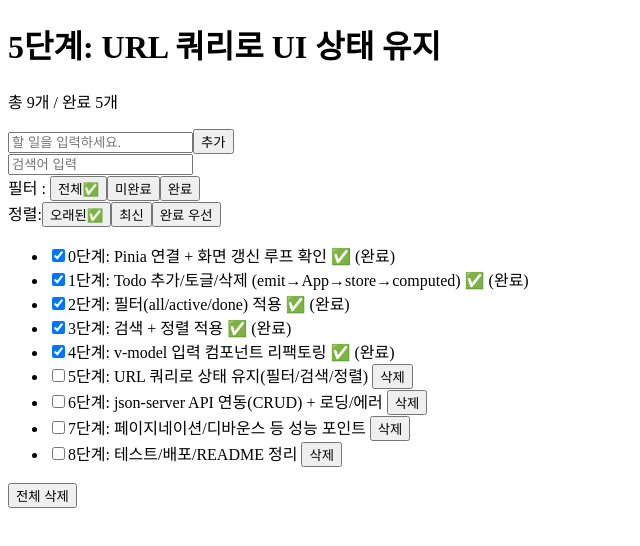
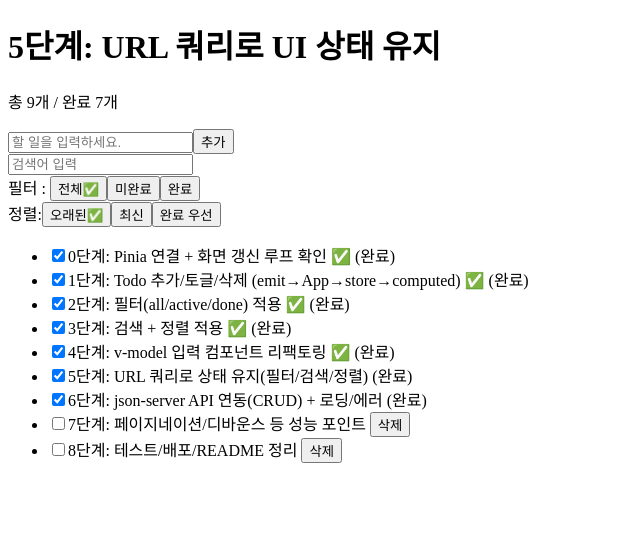
Before and after one commit to skantdlv9491-blip/vue3-pinia-mini-todo, a Vue app: page / in a window 1280 px wide. Shown: the top 546 px of the page, without its empty margins (0-640 px from the left). Built offline with nearby package versions, Linux system fonts and the light colour scheme; data requests are answered from the project's data file.

Commit message:
feat: 6단계 완료 - json-server API 연동 및 CRUD 구현

```diff
--- /dev/null
+++ b/db.json
@@ -0,0 +1,49 @@
+{
+  "todos": [
+    {
+      "id": 1,
+      "text": "0단계: Pinia 연결 + 화면 갱신 루프 확인 ✅",
+      "done": true
+    },
+    {
+      "id": 2,
+      "text": "1단계: Todo 추가/토글/삭제 (emit→App→store→computed) ✅",
+      "done": true
+    },
+    {
+      "id": 3,
+      "text": "2단계: 필터(all/active/done) 적용 ✅",
+      "done": true
+    },
+    {
+      "id": 4,
+      "text": "3단계: 검색 + 정렬 적용 ✅",
+      "done": true
+    },
+    {
+      "id": 5,
+      "text": "4단계: v-model 입력 컴포넌트 리팩토링 ✅",
+      "done": true
+    },
+    {
+      "id": 6,
+      "text": "5단계: URL 쿼리로 상태 유지(필터/검색/정렬)",
+      "done": true
+    },
+    {
+      "id": 7,
+      "text": "6단계: json-server API 연동(CRUD) + 로딩/에러",
+      "done": true
+    },
+    {
+      "id": 8,
+      "text": "7단계: 페이지네이션/디바운스 등 성능 포인트",
+      "done": false
+    },
+    {
+      "id": 9,
+      "text": "8단계: 테스트/배포/README 정리",
+      "done": false
+    }
+  ]
+}
--- a/package.json
+++ b/package.json
@@ -5,8 +5,7 @@
   "type": "module",
   "scripts": {
     "dev": "vite",
-    "build": "vue-tsc -b && vite build",
-    "preview": "vite preview"
+    "api": "json-server --watch db.json --port 3001"
   },
   "dependencies": {
     "pinia": "^3.0.4",
@@ -17,6 +16,7 @@
     "@types/node": "^24.10.1",
     "@vitejs/plugin-vue": "^6.0.1",
     "@vue/tsconfig": "^0.8.1",
+    "json-server": "^0.17.4",
     "typescript": "~5.9.3",
     "vite": "^7.2.4",
     "vue-tsc": "^3.1.4"
--- a/src/App.vue
+++ b/src/App.vue
@@ -1,5 +1,5 @@
 <script setup lang="ts">
-import { computed, watch, ref } from "vue";
+import { computed, watch, ref, onMounted } from "vue";
 import { useRoute, useRouter } from "vue-router";
 
 import TodoInput from "./components/TodoInput.vue";
@@ -15,7 +15,6 @@ import type {
 import { useTodoStore } from "./stores/todoStore";
 
 const todoStore = useTodoStore();
-
 const route = useRoute();
 const router = useRouter();
 
@@ -95,6 +94,10 @@ watch(
   { deep: false },
 );
 
+onMounted(() => {
+  todoStore.fetchTodos();
+});
+
 const todoView = computed(() => {
   let result = [...todoStore.todos];
   if (filter.value === "active") {
@@ -133,9 +136,6 @@ const onToggle = (id: number) => {
 const onRemove = (id: number) => {
   todoStore.removeTodo(id);
 };
-const onClearAll = () => {
-  todoStore.clearAll();
-};
 </script>
 
 <template>
@@ -148,7 +148,5 @@ const onClearAll = () => {
     <TodoSort v-model="sort" />
 
     <TodoList :todos="todoView" @toggle="onToggle" @remove="onRemove" />
-
-    <button type="button" @click="onClearAll">전체 삭제</button>
   </main>
 </template>
--- a/src/stores/todoStore.ts
+++ b/src/stores/todoStore.ts
@@ -1,3 +1,19 @@
+// src/stores/todoStore.ts
+// ============================================
+// [Pinia Store - json-server API 연동]
+// - 서버가 "진짜 원본" (Source of Truth)
+// - store.action에서만 fetch를 수행
+//
+// ✅ 흐름
+// App -> store.action -> API 호출 -> state 변경 -> computed -> 화면 갱신
+//
+// ✅ 404 처리 이유(중요)
+// - 서버(db.json)가 리셋되었거나(서버 재시작)
+// - 클라이언트 state가 잠깐 서버와 불일치할 수 있음
+// - 이때 DELETE/PATCH가 404를 주면
+//   "서버에는 이미 없다"로 보고 클라이언트도 정리하는 방식이 UX에 좋음
+// ============================================
+
 import { defineStore } from "pinia";
 
 export interface Todo {
@@ -6,69 +22,139 @@ export interface Todo {
   done: boolean;
 }
 
+const API_URL = "http://localhost:3001/todos";
+
 export const useTodoStore = defineStore("todo", {
   state: () => ({
-    todos: [
-      { id: 1, text: "0단계: Pinia 연결 + 화면 갱신 루프 확인 ✅", done: true },
-      {
-        id: 2,
-        text: "1단계: Todo 추가/토글/삭제 (emit→App→store→computed) ✅",
-        done: true,
-      },
-      { id: 3, text: "2단계: 필터(all/active/done) 적용 ✅", done: true },
-      { id: 4, text: "3단계: 검색 + 정렬 적용 ✅", done: true },
+    todos: [] as Todo[],
+    loading: false,
+    error: null as string | null,
+  }),
 
-      { id: 5, text: "4단계: v-model 입력 컴포넌트 리팩토링 ✅", done: true },
-      {
-        id: 6,
-        text: "5단계: URL 쿼리로 상태 유지(필터/검색/정렬)",
-        done: false,
-      },
-      {
-        id: 7,
-        text: "6단계: json-server API 연동(CRUD) + 로딩/에러",
-        done: false,
-      },
-      {
-        id: 8,
-        text: "7단계: 페이지네이션/디바운스 등 성능 포인트",
-        done: false,
-      },
-      { id: 9, text: "8단계: 테스트/배포/README 정리", done: false },
-    ],
-    nextId: 10,
-  }),
   getters: {
+    totalCount: (state) => state.todos.length,
     doneCount: (state) => state.todos.filter((t) => t.done).length,
-    totalCount: (state) => state.todos.length,
   },
+
   actions: {
-    addTodo(text: string) {
+    // ==========================
+    // 전체 조회
+    // ==========================
+    async fetchTodos() {
+      this.loading = true;
+      this.error = null;
+
+      try {
+        const res = await fetch(API_URL);
+        if (!res.ok) throw new Error(`목록 조회 실패 (${res.status})`);
+        this.todos = await res.json();
+      } catch (e) {
+        this.error = (e as Error).message;
+      } finally {
+        this.loading = false;
+      }
+    },
+
+    // ==========================
+    // 추가
+    // ==========================
+    async addTodo(text: string) {
       const trimmed = text.trim();
-      if (!trimmed) {
-        return;
+      if (!trimmed) return;
+
+      this.loading = true;
+      this.error = null;
+
+      try {
+        const res = await fetch(API_URL, {
+          method: "POST",
+          headers: { "Content-Type": "application/json" },
+          body: JSON.stringify({ text: trimmed, done: false }),
+        });
+        if (!res.ok) throw new Error(`추가 실패 (${res.status})`);
+
+        const created: Todo = await res.json();
+
+        // 서버가 준 id를 그대로 사용해야 이후 PATCH/DELETE가 정확해짐
+        this.todos.push(created);
+      } catch (e) {
+        this.error = (e as Error).message;
+      } finally {
+        this.loading = false;
       }
+    },
 
-      const todo: Todo = {
-        id: this.nextId,
-        text: trimmed,
-        done: false,
-      };
-      this.todos.push(todo);
-      this.nextId += 1;
+    // ==========================
+    // 토글 (PATCH)
+    // ==========================
+    async toggleTodo(id: number) {
+      const target = this.todos.find((t) => t.id === id);
+      if (!target) return;
+
+      this.loading = true;
+      this.error = null;
+
+      // 서버에 보낼 다음 상태
+      const nextDone = !target.done;
+
+      try {
+        const res = await fetch(`${API_URL}/${id}`, {
+          method: "PATCH",
+          headers: { "Content-Type": "application/json" },
+          body: JSON.stringify({ done: nextDone }),
+        });
+
+        // ✅ 서버에 없으면(404) "이미 없어졌거나 서버 리셋" 가능성이 큼
+        if (res.status === 404) {
+          // 클라이언트에서도 제거해서 불일치 해소
+          this.todos = this.todos.filter((t) => t.id !== id);
+
+          // 필요하면 전체 재동기화도 가능(선택)
+          // await this.fetchTodos()
+          return;
+        }
+
+        if (!res.ok) throw new Error(`토글 실패 (${res.status})`);
+
+        // 성공이면 로컬 state 반영
+        target.done = nextDone;
+      } catch (e) {
+        this.error = (e as Error).message;
+      } finally {
+        this.loading = false;
+      }
     },
-    toggleTodo(id: number) {
-      const target = this.todos.find((t) => t.id === id);
-      if (!target) {
-        return;
+
+    // ==========================
+    // 삭제 (DELETE)
+    // ==========================
+    async removeTodo(id: number) {
+      this.loading = true;
+      this.error = null;
+
+      try {
+        const res = await fetch(`${API_URL}/${id}`, {
+          method: "DELETE",
+        });
+
+        // ✅ 서버에 없으면(404) "이미 삭제됨"으로 보고 로컬도 정리
+        if (res.status === 404) {
+          this.todos = this.todos.filter((t) => t.id !== id);
+
+          // 필요하면 전체 재동기화도 가능(선택)
+          // await this.fetchTodos()
+          return;
+        }
+
+        if (!res.ok) throw new Error(`삭제 실패 (${res.status})`);
+
+        // 성공이면 로컬에서도 제거
+        this.todos = this.todos.filter((t) => t.id !== id);
+      } catch (e) {
+        this.error = (e as Error).message;
+      } finally {
+        this.loading = false;
       }
-      target.done = !target.done;
-    },
-    removeTodo(id: number) {
-      this.todos = this.todos.filter((t) => t.id !== id);
-    },
-    clearAll() {
-      this.todos = [];
     },
   },
 });
```
Also changed, not shown: 1 other file (tests, documents, lock files or other folders).
